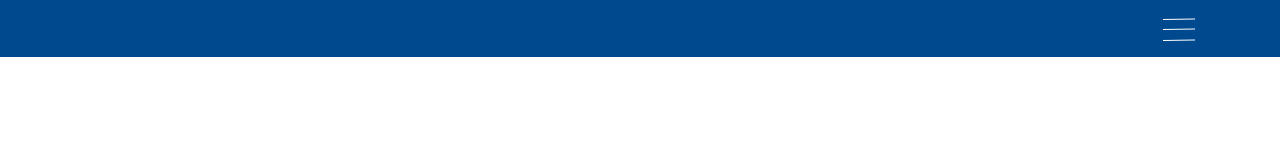
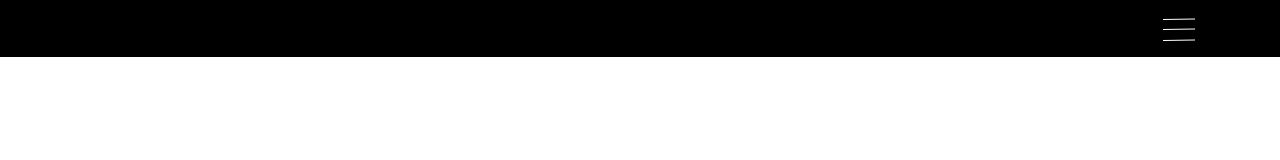
Before and after one commit to piero80/fullscreen-menu, a plain HTML site: page index.html in a window 1280 px wide. Drawn offline with nearby package versions, Linux system fonts and the light colour scheme.

Commit message:
adding some styles

```diff
--- a/css/style.css
+++ b/css/style.css
@@ -1,5 +1,5 @@
 .navbar {
-  background-color: #00498f;
+  background-color: #000;
 }
 .overlay {
   position: fixed;
```
